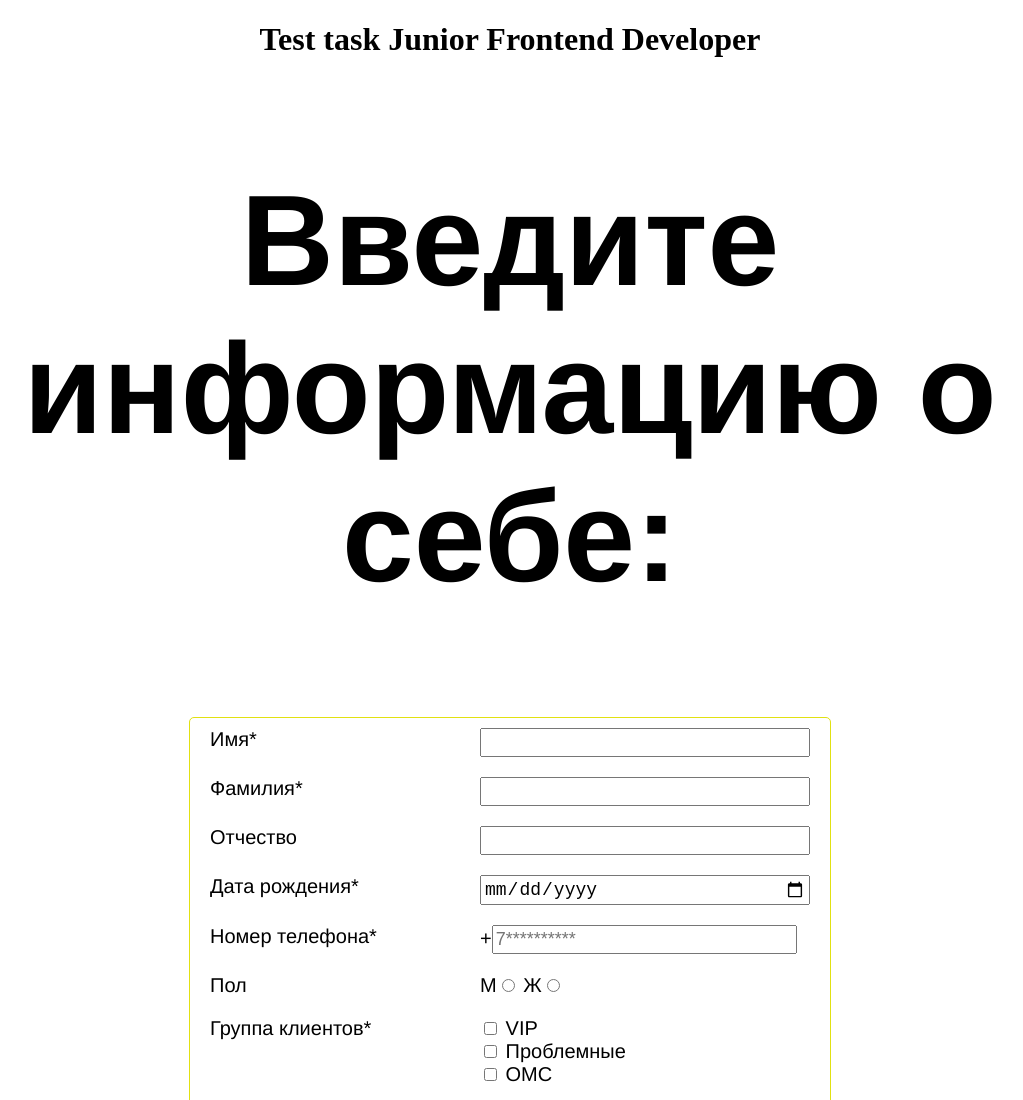
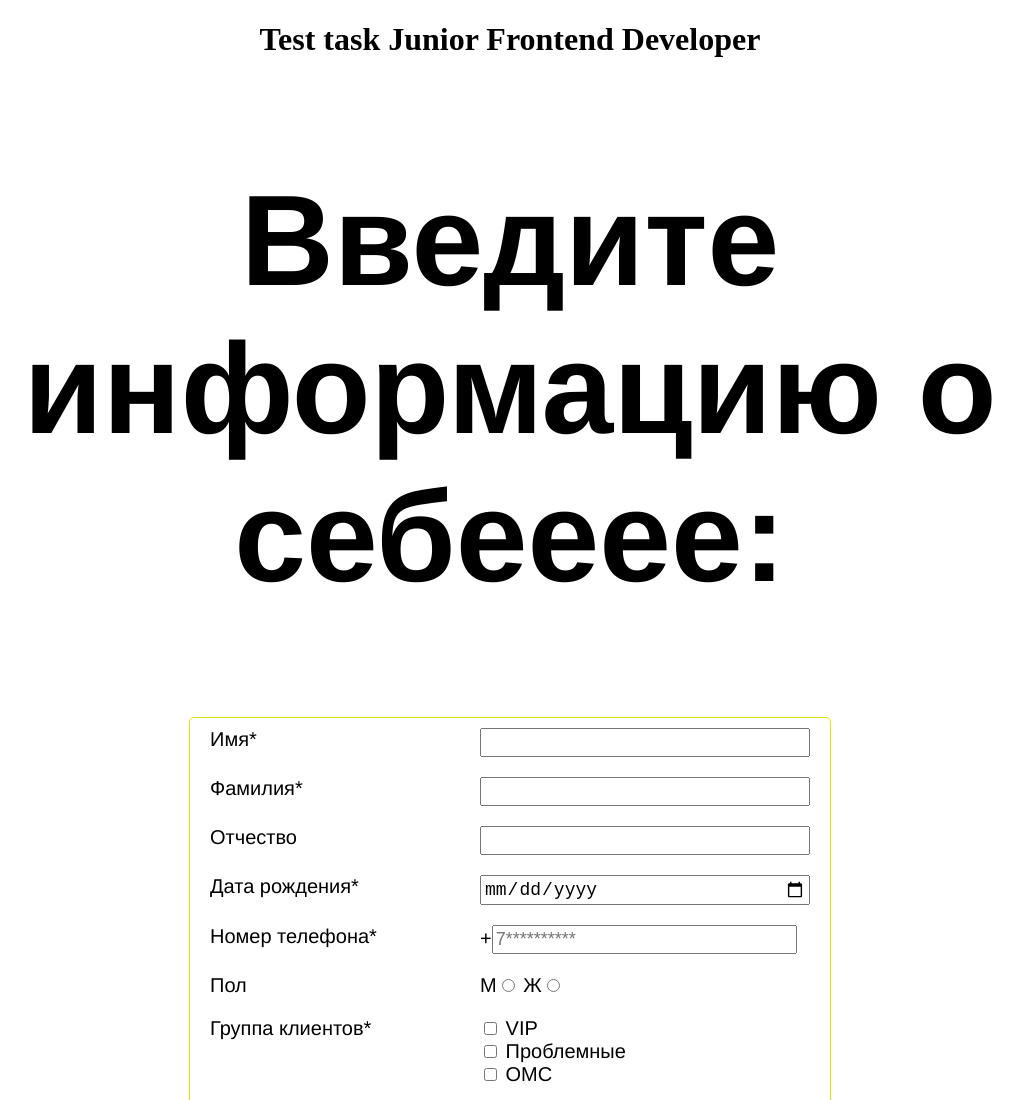
Before and after one commit to vuueee/forma, a plain HTML site: page index.html in a window 1280 px wide. Shown: the top 1100 px of the page, without its empty margins (130-1153 px from the left). Drawn offline with nearby package versions, Linux system fonts and the light colour scheme.

Commit message:
newforren

```diff
--- a/index.html
+++ b/index.html
@@ -13,7 +13,7 @@
         <div class="container">
             <form method="POST" action="index.html" class="forma" @submit.prevent="submit" >
                 <div class="title">
-                    <h2>Введите информацию о себе:</h2>
+                    <h2>Введите информацию о себеeee:</h2>
                 </div>
                 <div class="form__attributes">
 
```
